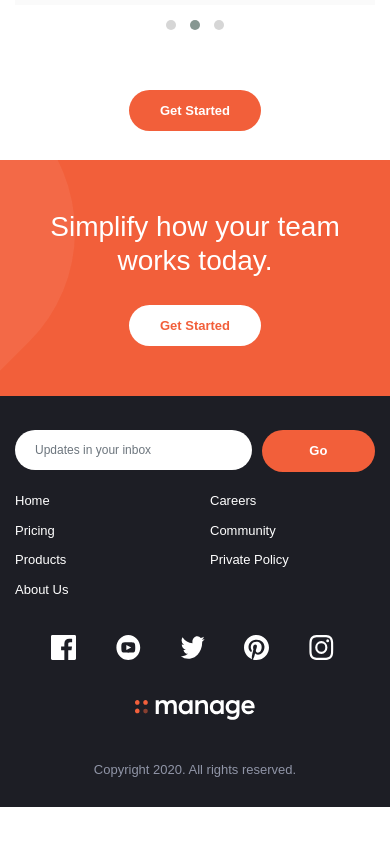
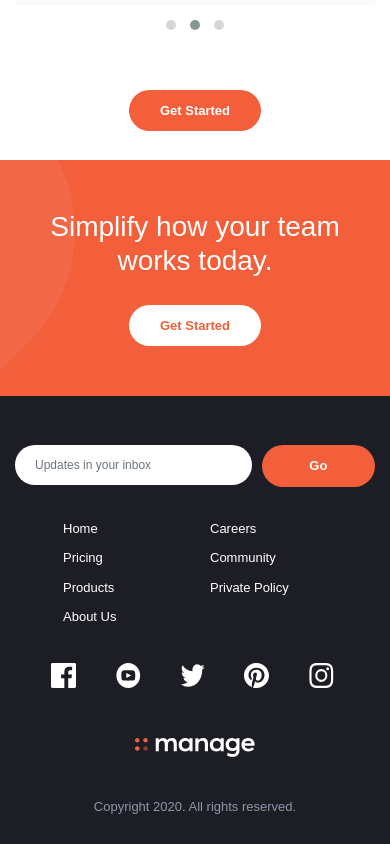
Before and after one commit to Haayzeed/manage-landing-page, a plain HTML site: page index.html in a window 390 px wide. Shown: the part 1887-2731 px from the top of the page. Before the commit the page ends 2694 px from the top, so only its background shows below. Drawn offline with nearby package versions, Linux system fonts and the light colour scheme; a web font is replaced by a local one.

Commit message:
new commit

```diff
--- a/css/style.css
+++ b/css/style.css
@@ -513,8 +513,8 @@ body{
 		height: 230px;
 	}
 	.footer-four{
-		margin-top: 4%;
-		margin-bottom: 5%;
+		margin-top: 8%;
+		margin-bottom: 8%;
 	}
 	.footer-one p a{
 		margin-left: 15px;
@@ -528,7 +528,7 @@ body{
 		margin-top: 20px;
 	}
 	.footer-one .logo{
-		margin-top: 40px;
+		margin-top: 50px;
 		margin-bottom: 40px;
 	}
 	.copyright{
--- a/index.html
+++ b/index.html
@@ -207,7 +207,7 @@
 						</form>
 					</div>
 					<div class="col-md-12">
-						<div class="row">
+						<div class="row px-5">
 							<div class="col-6 footer-two">
 								<ul>
 									<li><a href="" class="text-white text-decoration-none">Home</a></li>
```
